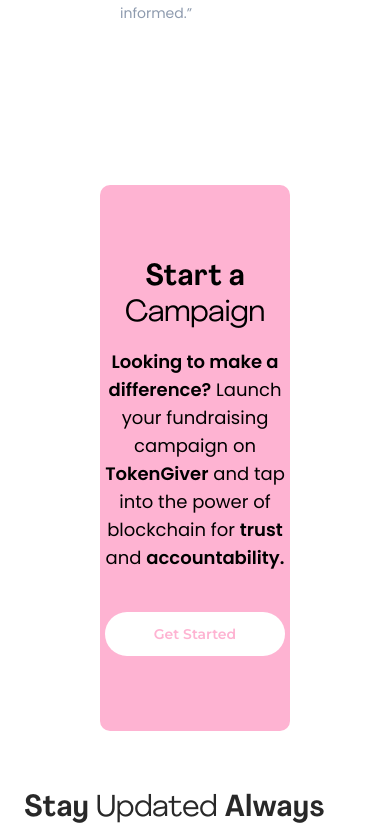
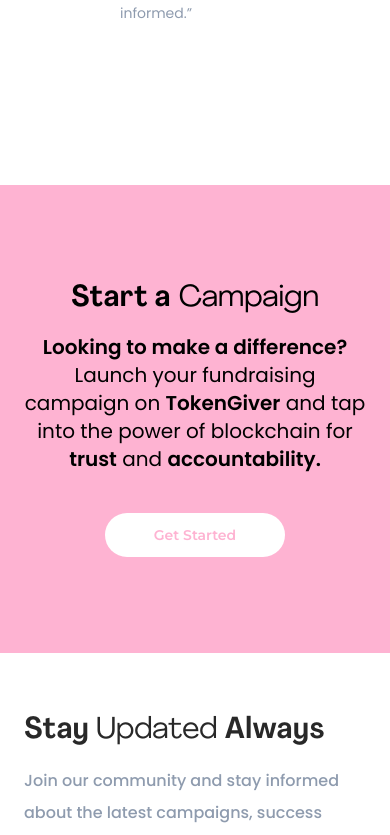
Before and after one commit to Token-Giver/token-giver-website, a Next.js app: page / in a window 390 px wide. Shown: the part 10886-11721 px from the top of the page. Built offline with nearby package versions, Linux system fonts and the light colour scheme.

Commit message:
feat:enhance responsiveness for campaign section

```diff
--- a/app/components/start-campaign-banner.tsx
+++ b/app/components/start-campaign-banner.tsx
@@ -2,12 +2,12 @@
 
 function StartCampaignBanner() {
   return (
-    <div className="px-[100px] py-[60px] text-center">
-      <div className="bg-[#FEB3D2] py-[75px] w-full flex flex-col items-center rounded-[10px]">
+    <div className=" sm:px-10 lg:px-20 xl:px-[100px] py-[60px] text-center 2xl:max-w-[1440px] 2xl:mx-auto">
+      <div className="bg-[#FEB3D2] px-6 py-24 w-full flex flex-col items-center md:rounded-[12px]">
         <h3 className="mb-4 font-AgrandirRegular text-3xl">
           <span className="font-AgrandirBold">Start a</span> Campaign
         </h3>
-        <p className="mb-10 text-lg max-w-[638px]">
+        <p className="mb-10 text-xl max-w-[638px]">
           <span className="font-semibold">Looking to make a difference?</span>{" "}
           Launch your fundraising campaign on{" "}
           <span className="font-semibold">TokenGiver</span> and tap into the
```
